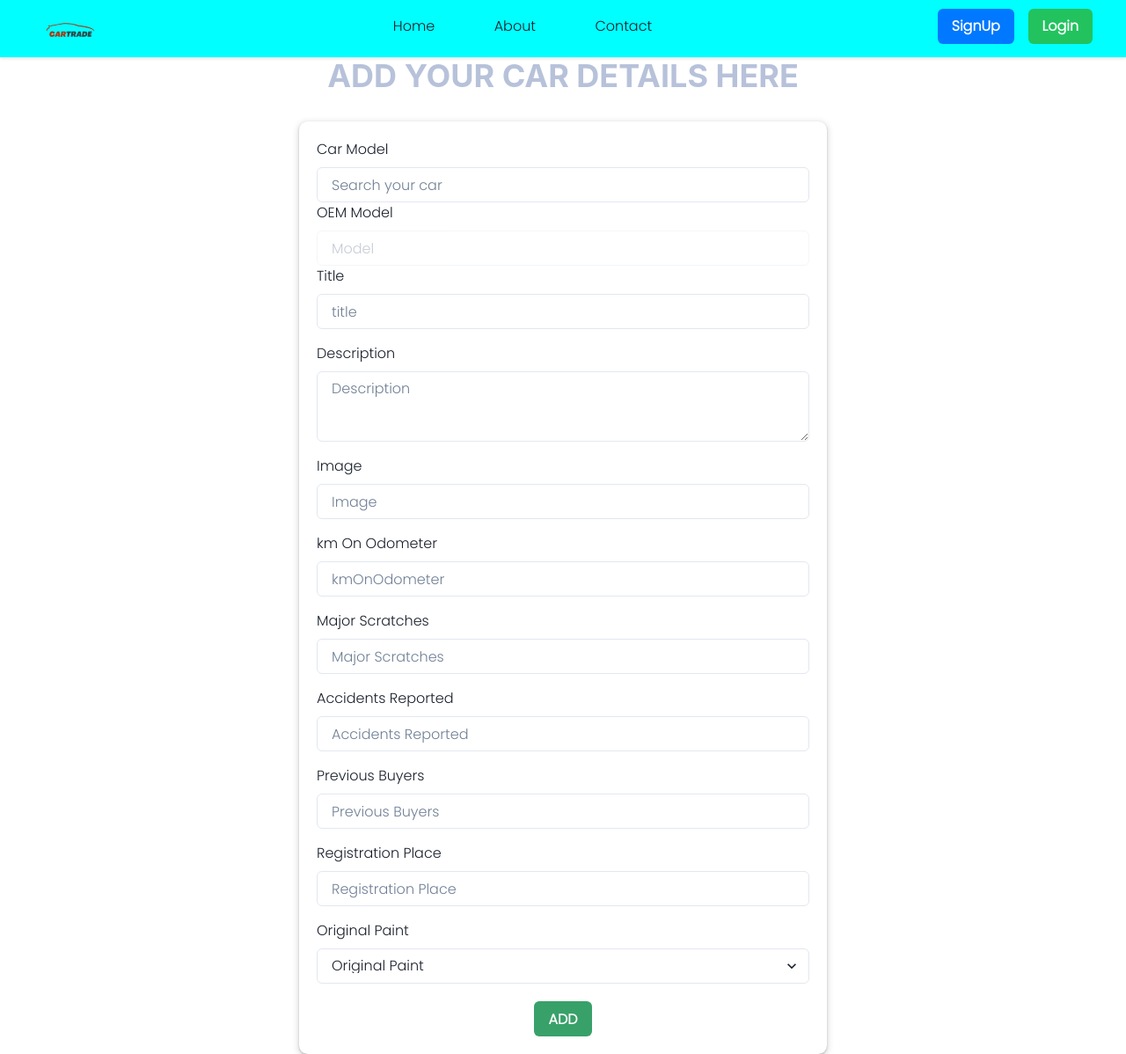
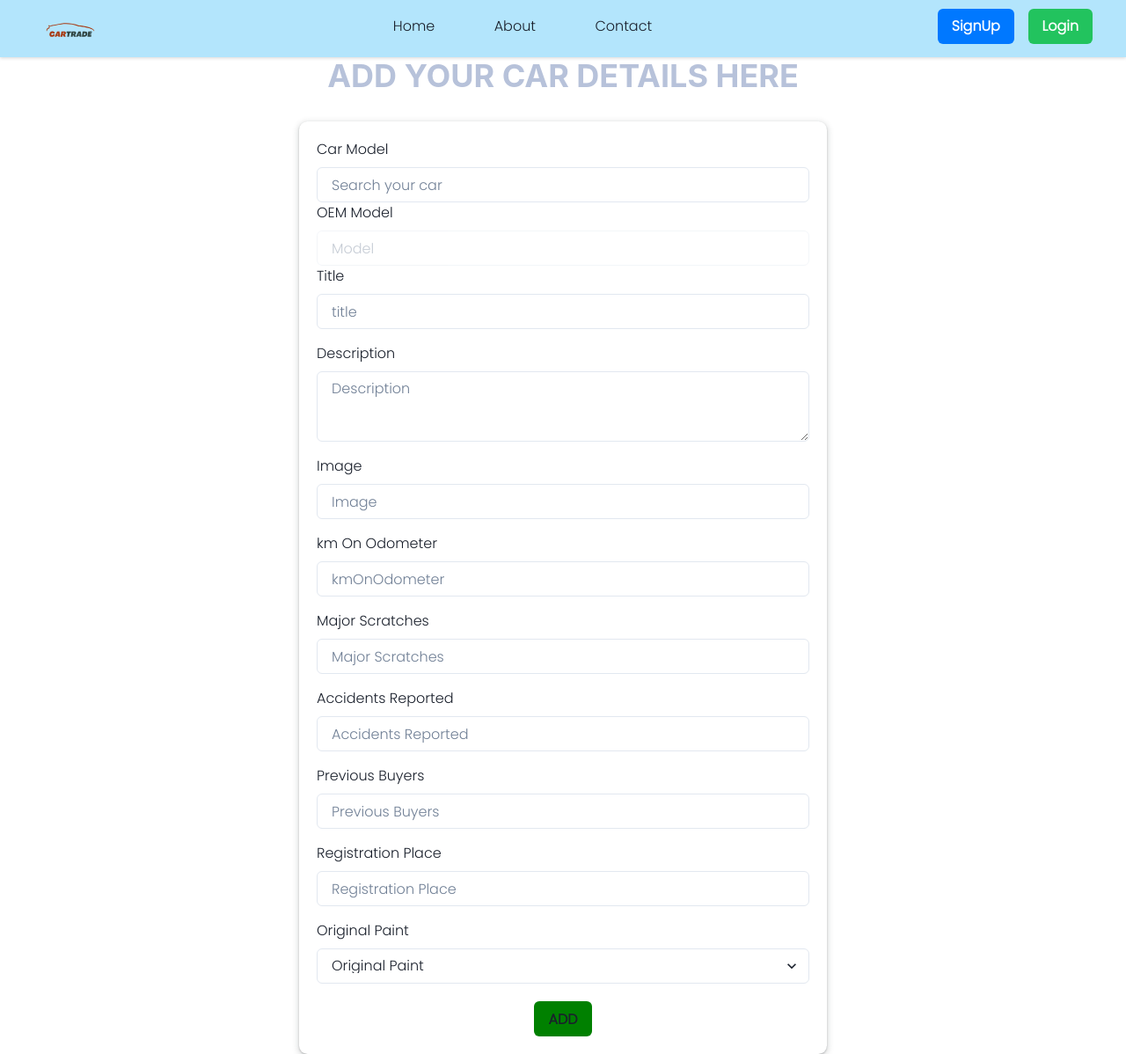
Before and after one commit to shivakrishnak13/attryb_project, a React (Create React App) app in the folder frontend/: page /add-car in a window 1280 px wide. Shown: the whole page at 88% size. Built offline with nearby package versions, Linux system fonts and the light colour scheme.

Commit message:
frontend- homepage

```diff
--- a/frontend/src/components/Navbar.jsx
+++ b/frontend/src/components/Navbar.jsx
@@ -38,7 +38,7 @@ export default Navbar;
 const DIV = styled.div`
     width: 100%;
     height: 65px;
-    background-color: aqua;
+    background-color: #B3E5FC;
     position: static;
     top: 0;
     left: 0;
--- a/frontend/src/pages/AddCar.jsx
+++ b/frontend/src/pages/AddCar.jsx
@@ -6,12 +6,17 @@ import {
   Heading,
   Input,
   Select,
+  Spinner,
   Text,
   Textarea,
+  useDisclosure,
+  useToast,
 } from "@chakra-ui/react";
 import axios from "axios";
 import React, { useEffect, useState } from "react";
 import { styled } from "styled-components";
+import { addCar } from "../redux/ProductReducer/action";
+import { useDispatch, useSelector } from "react-redux";
 
 const intialstate = {
   title: "",
@@ -29,15 +34,16 @@ const intialstate = {
 const AddCar = () => {
   const [car, setData] = useState(intialstate);
   const [search, setsearch] = useState("");
-  const [oempsecs, setOemSpecs] = useState([]);
+  const [oempsecs, setOemSpecsData] = useState([]);
   const [model, setModel] = useState("");
   const [oemSpecs,setoemSpecs] = useState("")
-
+  const dispatch = useDispatch();
+const toast = useToast()
   const handleChange = (e) => {
     const { name, value } = e.target;
     setData({ ...car, [name]: value });
   };
-
+ const {isLoading} = useSelector((store) => store.CarsReducer)
   useEffect(() => {
     const debounceTimer = setTimeout(() => {
       if (search !== "") {
@@ -45,7 +51,7 @@ const AddCar = () => {
           .get(`http://localhost:4500/oem/specs?q=${search}`)
           .then((res) => {
             console.log(res.data);
-            setOemSpecs(res.data.specification);
+            setOemSpecsData(res.data.specification);
           })
           .catch((err) => console.log(err));
       }
@@ -59,6 +65,27 @@ const AddCar = () => {
 
 
   const handleAddCar = () =>{
+
+if(car.oemSpecs !== "" && car.description !== "" && car.image !=="" && car.description!=="" && car.kmOnOdometer!=="" && car.originalPaint!=="" && car.majorScratches!=="" && car.previousBuyers!=="" && car.registrationPlace!=="" ){
+    dispatch(addCar(car)).then((res)=>{
+      toast({
+          title:"Successfully Added",
+          status:"succsess",
+          duration:3000,
+          isClosable:true
+      })
+    })
+
+}else{
+    console.log(oemSpecs)
+    console.log(car.oemSpecs)
+    toast({
+        title:"Please fill all fields",
+        status:"warning",
+        duration:3000,
+        isClosable:true
+    })
+}
 
   }
 
@@ -87,7 +114,7 @@ const AddCar = () => {
                   onClick={() => {
                     setModel(`${el.model_name}, ${el.year}, ${el.colors}`);
                     setoemSpecs(el._id);
-                    setData( {...car,oemSpecs});
+                    setData( {...car,oemSpecs:el._id});
                     setsearch("")
                   }}
                 >
@@ -203,8 +230,12 @@ const AddCar = () => {
           </Select>
         </FormControl>
 
-        <Button mt={"20px"} colorScheme={"green"} onClick={handleAddCar}>
-          ADD
+        <Button mt={"20px"} backgroundColor={"green"} onClick={handleAddCar}>
+        {!isLoading ? (
+            "ADD"
+          ) : (
+           "Adding..."
+            )}
         </Button>
       </div>
     </DIV>
--- a/frontend/src/redux/ProductReducer/action.js
+++ b/frontend/src/redux/ProductReducer/action.js
@@ -62,6 +62,21 @@ export const deleteCar = (id) => (dispatch) =>{
 };
 
 
-export const addCar = ()=>{
+export const addCar = (payload) => (dispatch) =>{
 
+    dispatch({type:CAR_REQUEST})
+   return axios.post(`${url}/inventory/add-car`,payload, {
+        headers: {
+          'Content-Type': 'application/json',
+          Authorization: `Bearer ${"eyJhbGciOiJIUzI1NiIsInR5cCI6IkpXVCJ9.eyJ1c2VycyI6ImxvZ2luIiwiaWF0IjoxNjg5NzYyMjYwfQ.TJqJfpXwmNQMiZK1gSAB7YZKrgKUvv3ptjMkUWjc_EY"}`,
+        },
+      })
+        .then((res) => {
+          dispatch({ type: EDIT_CAR_SUCCESS});
+
+          console.log(res.data);
+        })
+        .catch((err) => {
+          dispatch({ type: CAR_FAILURE });
+        });
 }
```
